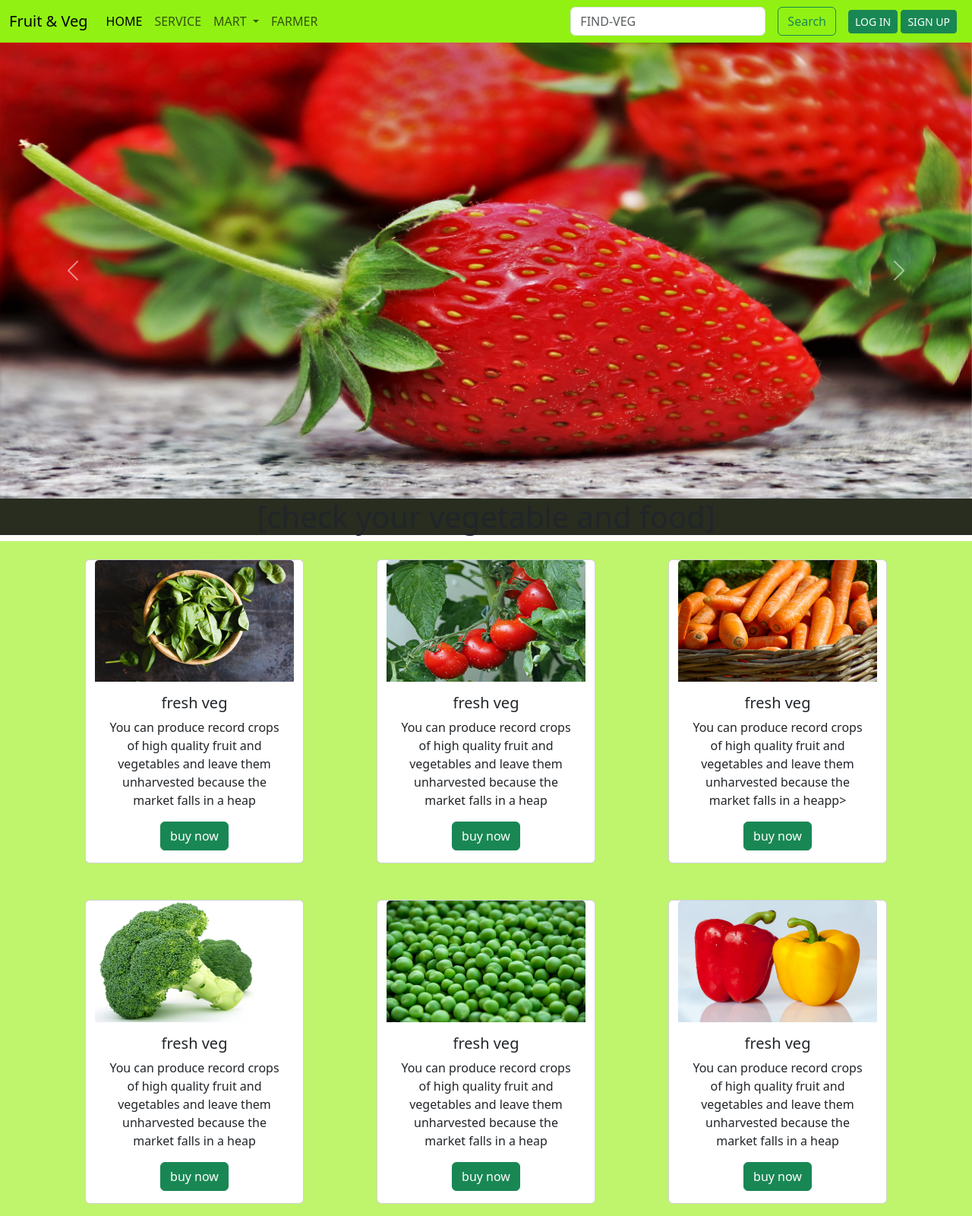
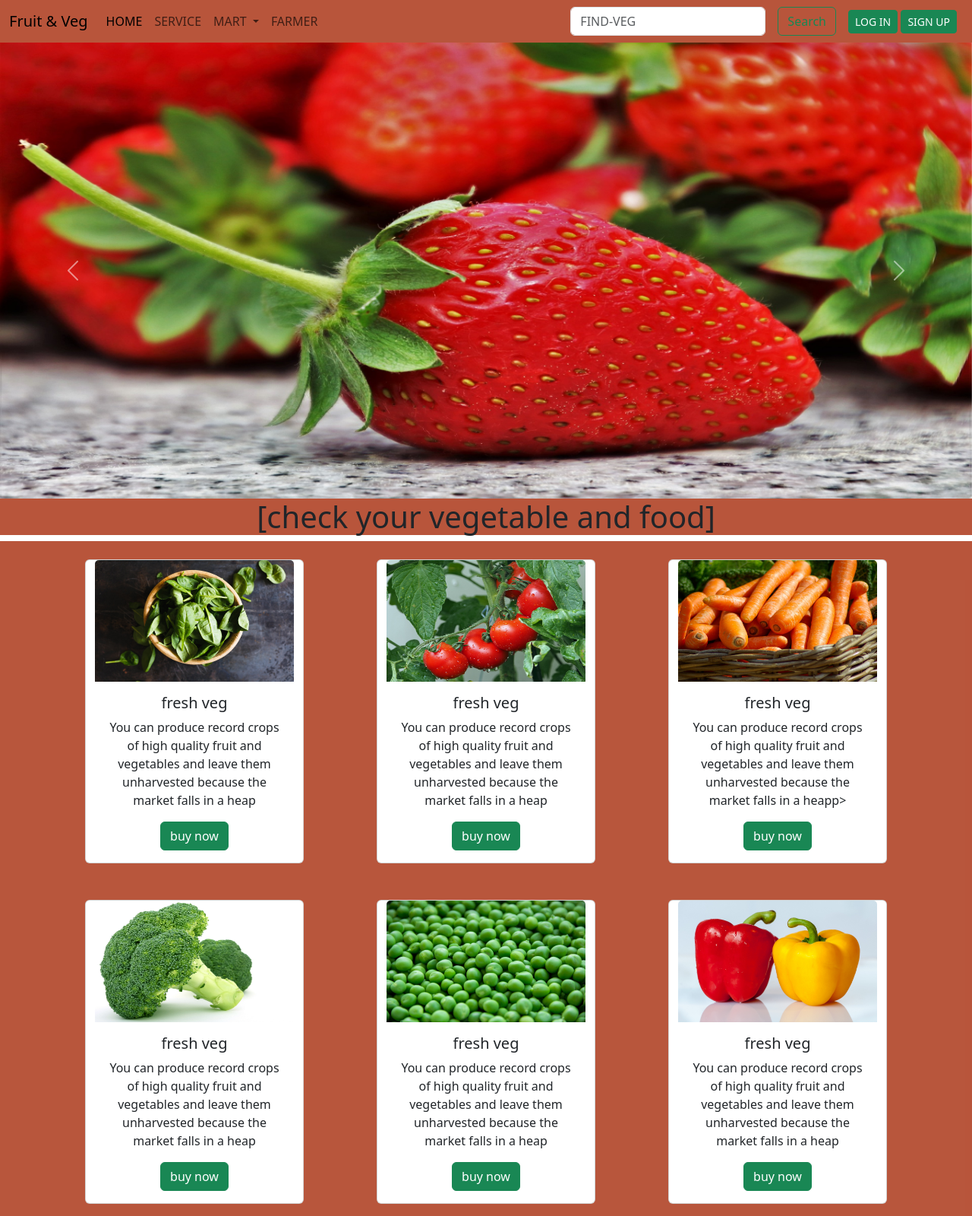
Before and after one commit to asmatlakhani/bootstrap_assignment, a plain HTML site: page index.html in a window 1280 px wide. Shown: the top 1600 px of the page at 76% size. Drawn offline with nearby package versions, Linux system fonts and the light colour scheme.

Commit message:
update color

```diff
--- a/index.html
+++ b/index.html
@@ -13,7 +13,7 @@
 <body>
 
     <!-- navbar item -->
-    <nav class="navbar navbar-expand-lg navbar sticky-top " style="background-color: rgb(145, 241, 19);">
+    <nav class="navbar navbar-expand-lg navbar sticky-top " style="background-color:  rgba(179, 73, 45, 0.93);">
         <div class="container-fluid">
             <a class="navbar-brand" href="./index.html"> Fruit & Veg</a>
             <button class="navbar-toggler" type="button" data-bs-toggle="collapse"
@@ -96,7 +96,7 @@
         </button>
 
     </div>
-    <h1 class="text-center" style="background-color: rgb(40, 45, 32);">[check your vegetable and food]<span
+    <h1 class="text-center" style="background-color:  rgba(179, 73, 45, 0.93);">[check your vegetable and food]<span
             class="badge bg-success"></span></h1>
 
 
@@ -104,7 +104,7 @@
     <!-- card item -->
 
 
-    <div class="comtainer-fluid " style="background-color: rgb(190, 245, 108);">
+    <div class="comtainer-fluid " style="background-color:  rgba(179, 73, 45, 0.93);">
         <div class="row justify-content-center">
             <div class="card text-center mx-5 my-4" style="width: 18rem;" data-aos="fade-down">
                 <img src="./images/veg1.jpg" class="card-img-top" height="160px" alt="...">
@@ -222,7 +222,7 @@
 
     </div>
     </div>
-    <footer class="container-fluid" style="background-color: rgb(190, 245, 108); ">
+    <footer class="container-fluid" style="background-color:  rgba(179, 73, 45, 0.93); ">
     <p class="float-right"><a href="./index.html">back to top</a></p>
     <p class="float-right">© 2023–2024 veg-corner, Inc. · <a href="#">Privacy</a> · <a href="#">Terms</a></p>
 
```
